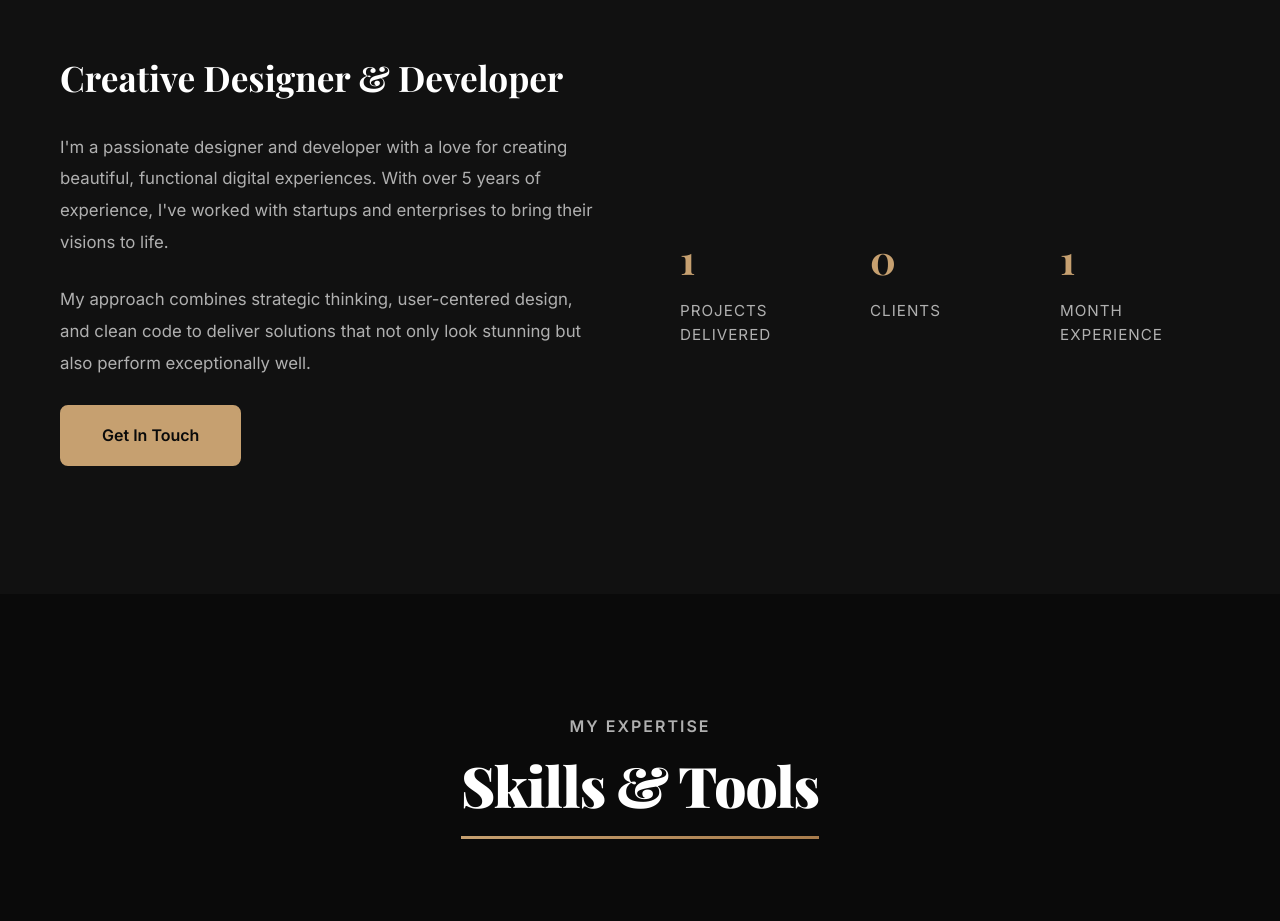
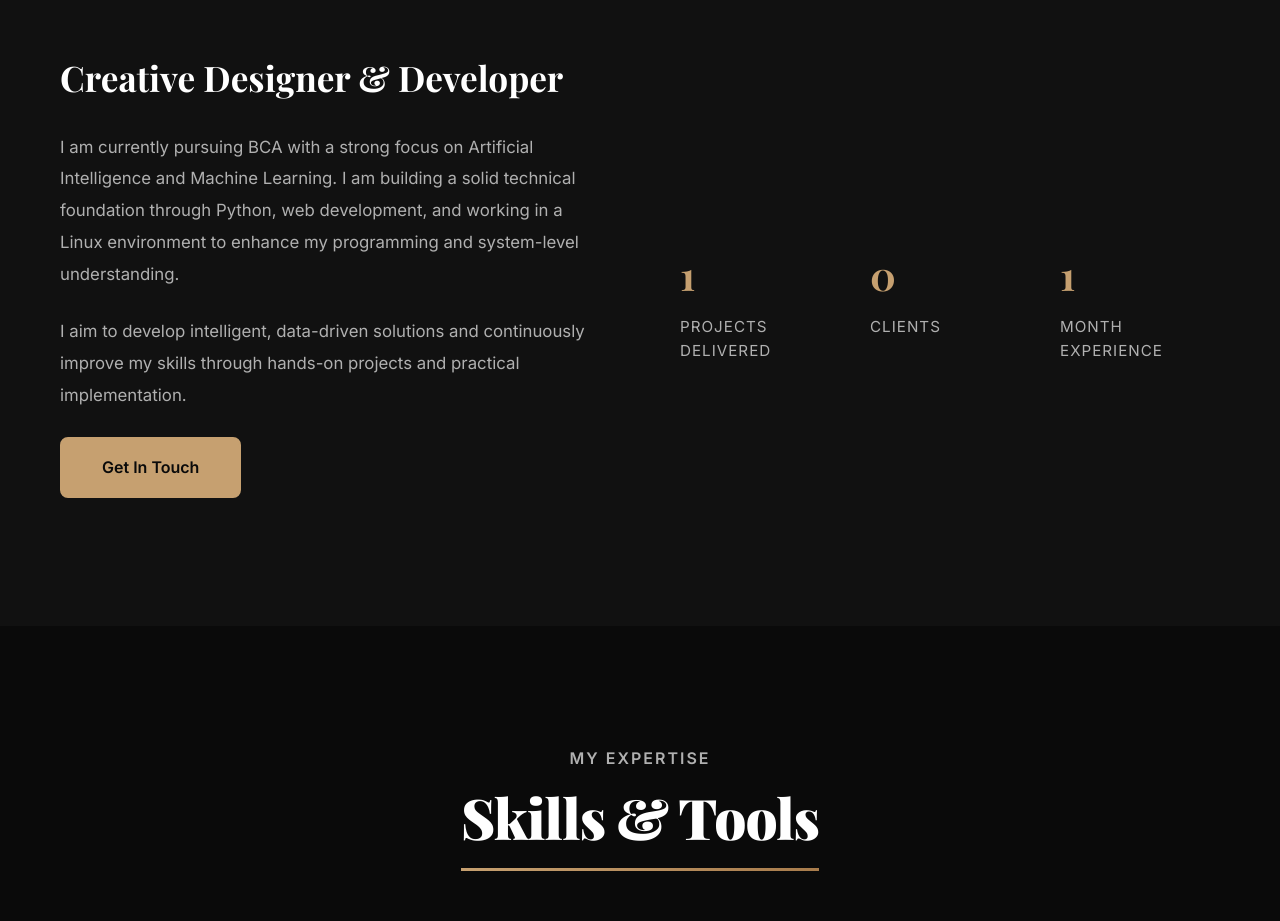
Before and after one commit to RishavK1811/Portfolio-, a plain HTML site: page index.html in a window 1280 px wide. Shown: the part 1160-2081 px from the top of the page. Drawn offline with nearby package versions, Linux system fonts and the light colour scheme; files whose address does not match are found by name.

Commit message:
Update index.html

```diff
--- a/index.html
+++ b/index.html
@@ -50,8 +50,8 @@
             <div class="about-content">
                 <div class="about-text fade-in-up">
                     <h3>Creative Designer & Developer</h3>
-                    <p>I'm a passionate designer and developer with a love for creating beautiful, functional digital experiences. With over 5 years of experience, I've worked with startups and enterprises to bring their visions to life.</p>
-                    <p>My approach combines strategic thinking, user-centered design, and clean code to deliver solutions that not only look stunning but also perform exceptionally well.</p>
+                    <p>I am currently pursuing BCA with a strong focus on Artificial Intelligence and Machine Learning. I am building a solid technical foundation through Python, web development, and working in a Linux environment to enhance my programming and system-level understanding.</p>
+                    <p>I aim to develop intelligent, data-driven solutions and continuously improve my skills through hands-on projects and practical implementation.</p>
                     <a href="#contact" class="btn">Get In Touch</a>
                 </div>
                 <div class="about-stats fade-in-up">
```
